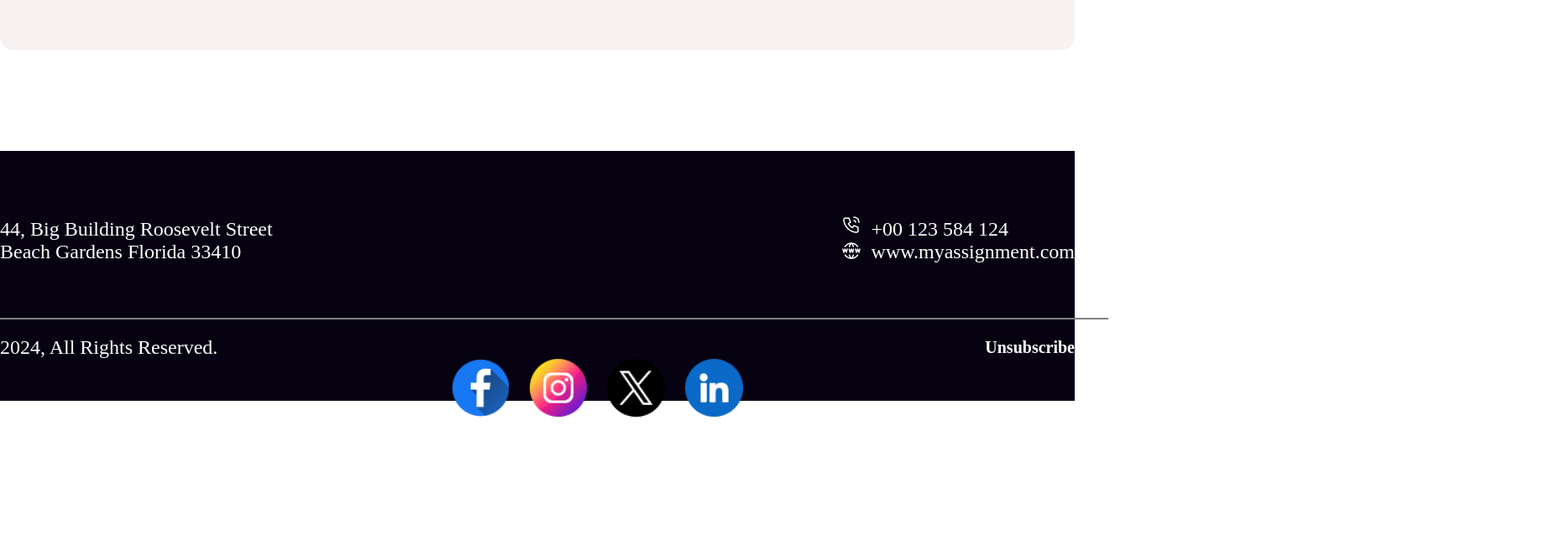
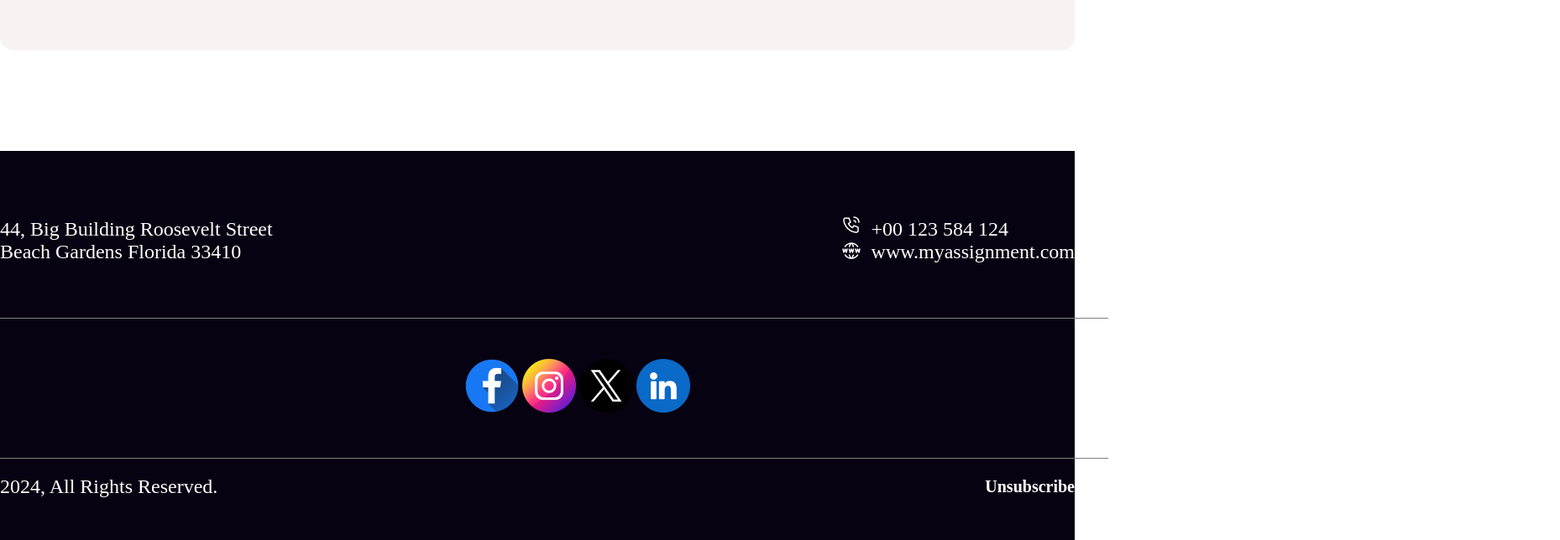
Before and after one commit to Shatak-the-imposter/My-A1, a plain HTML site: page index.html in a window 1280 px wide. Shown: the part 6526-7170 px from the top of the page at 84% size, 1858 px wide, since content can reach past the window. Before the commit the page ends 7024 px from the top, so only its background shows below. Drawn offline with Linux system fonts and the light colour scheme.

Commit message:
Full done

```diff
--- a/index.html
+++ b/index.html
@@ -129,10 +129,13 @@
         </div>
         <div class="line"></div>
         <div class="footer_icon">
-            <img src="resources/Facebook.png" alt="" srcset="">
-            <img src="resources/Instagram.png" alt="" srcset="">
-            <img src="resources/Twitter.png" alt="" srcset="">
-            <img src="resources/Linkedin.png" alt="" srcset="">
+            <ul>
+                <img src="resources/Facebook.png" alt="" srcset="">
+                <img src="resources/Instagram.png" alt="" srcset="">
+                <img src="resources/Twitter.png" alt="" srcset="">
+                <img src="resources/Linkedin.png" alt="" srcset="">
+            </ul>
+
         </div>
         <div class="line"></div>
         <!-- Copyright section -->
--- a/style/style.css
+++ b/style/style.css
@@ -502,11 +502,14 @@ footer {
     width: 1320px;
     height: 70px;
     margin: auto;
-    gap: 24px;
-    margin-left: 42%;
     margin-top: 48px;
     margin-bottom: 48px;
-    position: absolute;
+    gap: 24px;
+}
+.footer_icon ul{
+    position: relative;
+    width: 100%;
+    margin-left: 42%;
 }
 
 /*Copyright section*/
```
